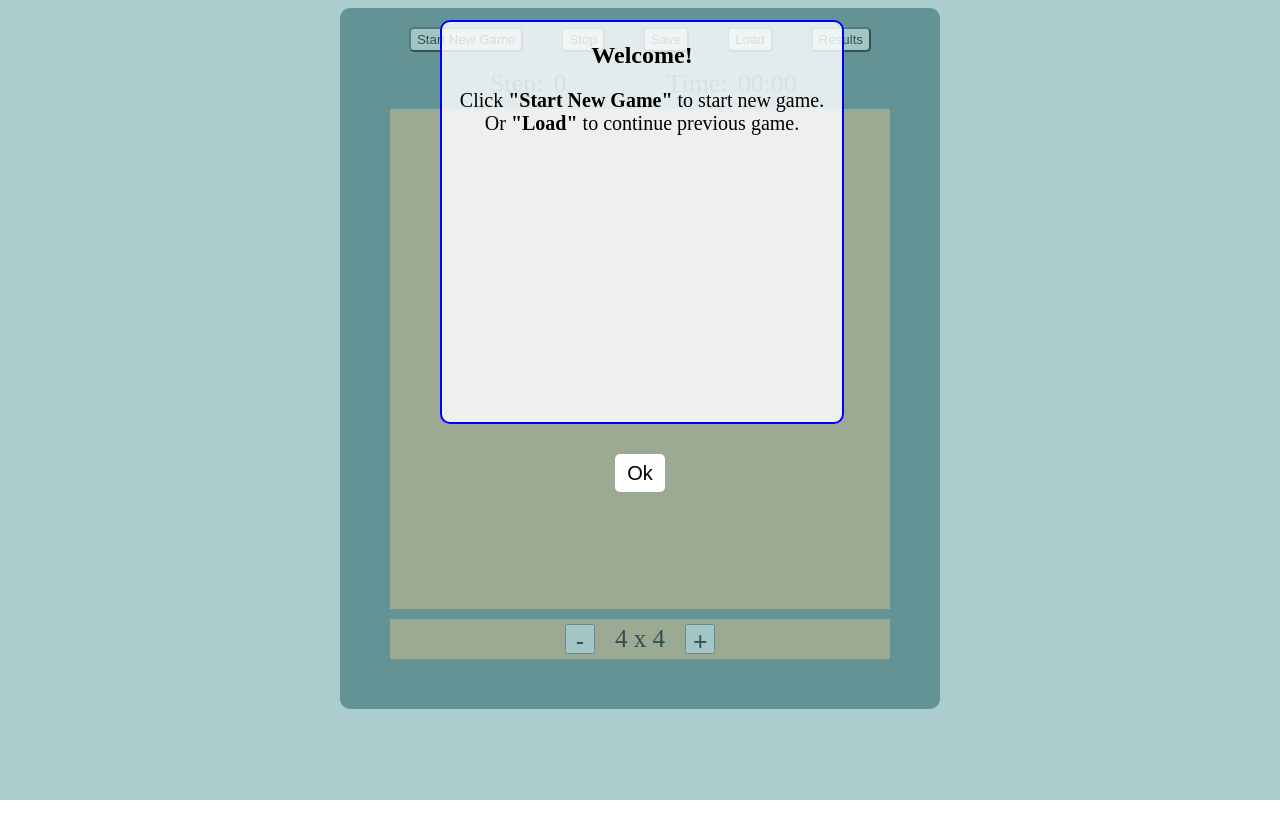
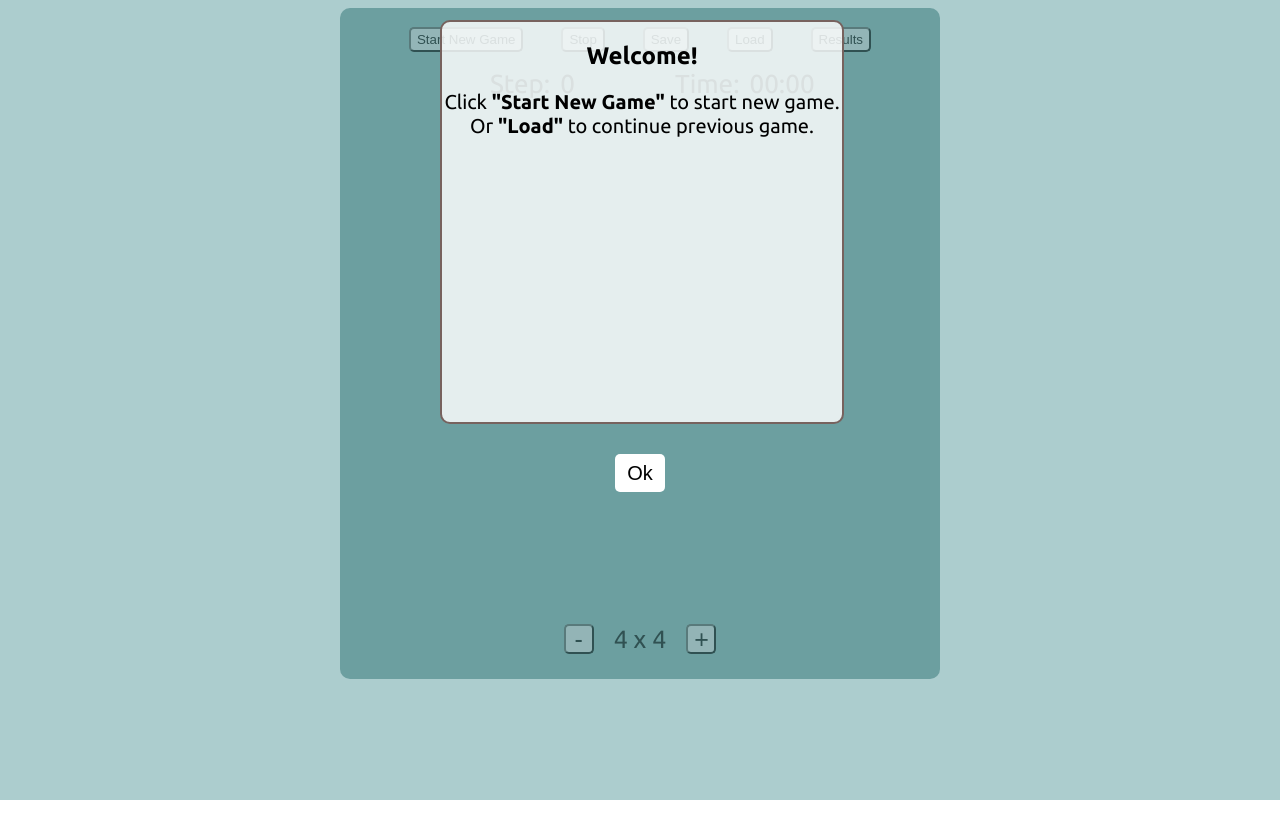
Before and after one commit to not-SAINT/gem-puzzle, a website: page index.html in a window 1280 px wide. Shown: the top 838 px of the page. Drawn offline with Linux system fonts and the light colour scheme.

Commit message:
chore: change design

```diff
--- a/index.html
+++ b/index.html
@@ -3,6 +3,7 @@
 <head>
   <meta charset="UTF-8">
   <meta name="viewport" content="width=device-width, initial-scale=1.0">
+  <link href="https://fonts.googleapis.com/css2?family=Ubuntu:wght@400;700&display=swap" rel="stylesheet">
   <link rel="stylesheet" href="style.css">
   <title>Gem Puzzle</title>
 </head>
--- a/style.css
+++ b/style.css
@@ -1,10 +1,14 @@
+body {
+  font-family: 'Ubuntu', sans-serif;
+}
+
 .wrapper {
   width: 600px;
-  height: 700px;
+  height: 670px;
   margin: 0 auto;
   padding-top: 1px;
   user-select: none;
-  background-color: #698888;
+  background-color: #7ba0a0;
   border-radius: 10px;
 }
 
@@ -21,6 +25,7 @@
   height: 25px;
   border-radius: 5px;
   cursor: pointer;
+  background-color: #cccdcf;
 }
 
 .control-button:hover {
@@ -55,7 +60,6 @@
   justify-content: center;
   align-items: center;
   flex-wrap: wrap;
-  background-color: burlywood;
 }
 
 .key {
@@ -67,16 +71,18 @@
   z-index: 2;
   justify-content: center;
   align-items: center;
-  border: 3px solid #c59454;
+  border: 3px solid #4c7d7b;
   border-radius: 5px;
-  background-color: #4d64eb;
+  background-color: #a5d8d8;
   cursor: pointer;
   user-select: none;
   transition: 0.3s linear;
+  /* background: linear-gradient(to bottom, #6b8a8a 0%,#a5d8d8 30%,#a5d8d8 71%,#6b8a8a 100%);  */
+  background: radial-gradient(circle, #a5d8d8 20%, #6b8a8a 88%);
 }
 
 .key:hover {
-  border-color: #584a38;
+  border-color: #dfdfdf;
 }
 
 .key-empty {
@@ -85,7 +91,7 @@
 }
 
 .key span {
-  font-size: 26px;
+  font-size: 33px;
   font-weight: 900;
 }
 
@@ -108,7 +114,7 @@
   height: 400px;
   margin: 20px calc(50% - 200px);
   background-color: #ffffffd2;
-  border: 2px solid #0000ff;
+  border: 2px solid #77625e;
   border-radius: 10px;
 }
 
@@ -147,8 +153,6 @@
   margin: 10px auto;
   justify-content: center;
   align-items: center;
-
-  background-color: burlywood;
 }
 
 .button-gamesize {
@@ -156,7 +160,11 @@
   height: 30px;
   margin: 0 20px;
   font-size: 25px;
+  text-align: center;
+  line-height: 20px;
   cursor: pointer;
+  border-radius: 5px;
+  background-color: #cccdcf;
 }
 
 .gamesize {
```
